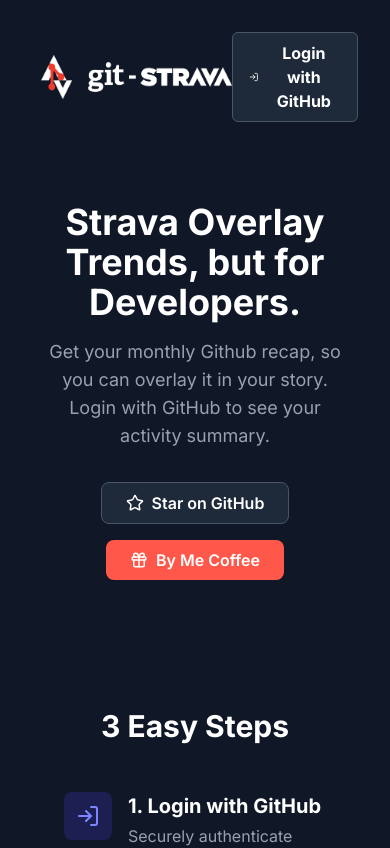
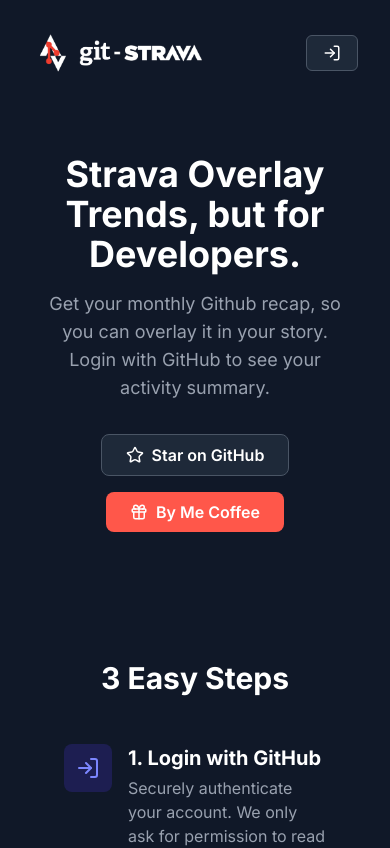
Before and after one commit to zumaku/git-strava, a Next.js app: page / in a window 390 px wide. Shown: the top 848 px of the page. Built offline with nearby package versions, Linux system fonts and the light colour scheme; no server answers.

Commit message:
feat: update responsive for navbar

```diff
--- a/app/components/AuthButton.tsx
+++ b/app/components/AuthButton.tsx
@@ -33,7 +33,7 @@
           className="flex items-center gap-2 bg-gray-800 hover:bg-gray-700 border border-gray-600 text-white font-bold py-2 px-4 rounded-md transition-colors"
         >
           <LogOut size={18} />
-          Logout
+          <p className='hidden sm:block'>Logout</p>
         </button>
       </div>
     );
@@ -46,7 +46,7 @@
       className="flex items-center gap-2 bg-gray-800 hover:bg-gray-700 border border-gray-600 text-white font-bold py-2 px-4 rounded-md transition-colors"
     >
       <LogIn size={18} />
-      Login with GitHub
+      <p className='hidden sm:block'>Login with GitHub</p>
     </button>
   );
 }
--- a/app/components/Dashboard.tsx
+++ b/app/components/Dashboard.tsx
@@ -101,8 +101,8 @@
       </div>
 
       {/* Komponen untuk di-download, dirender tapi disembunyikan */}
-      {/* <div style={{ position: 'absolute', left: '-9999px', top: 0 }}> */}
-      <div className='p-10'>
+      <div style={{ position: 'absolute', left: '-9999px', top: 0, paddingTop: '40px' }}>
+      {/* <div className='p-10'> */}
         <ShareableImage ref={imageRef} data={data} username={session.user.name} />
       </div>
     </>
--- a/app/page.tsx
+++ b/app/page.tsx
@@ -15,7 +15,7 @@
     <main className="flex min-h-screen flex-col items-center p-8 bg-gray-900">
       <nav className="w-full flex justify-between items-center">
         {/* <h1 className="text-2xl font-bold text-white">Git-Strava</h1> */}
-        <Image src={'/git-strava primary logo.png'} width={200} height={50} alt='Git-Starava Primary Logo' />
+        <Image src={'/git-strava primary logo.png'} width={170} height={50} alt='Git-Starava Primary Logo' />
         <AuthButton />
       </nav>
 
```
